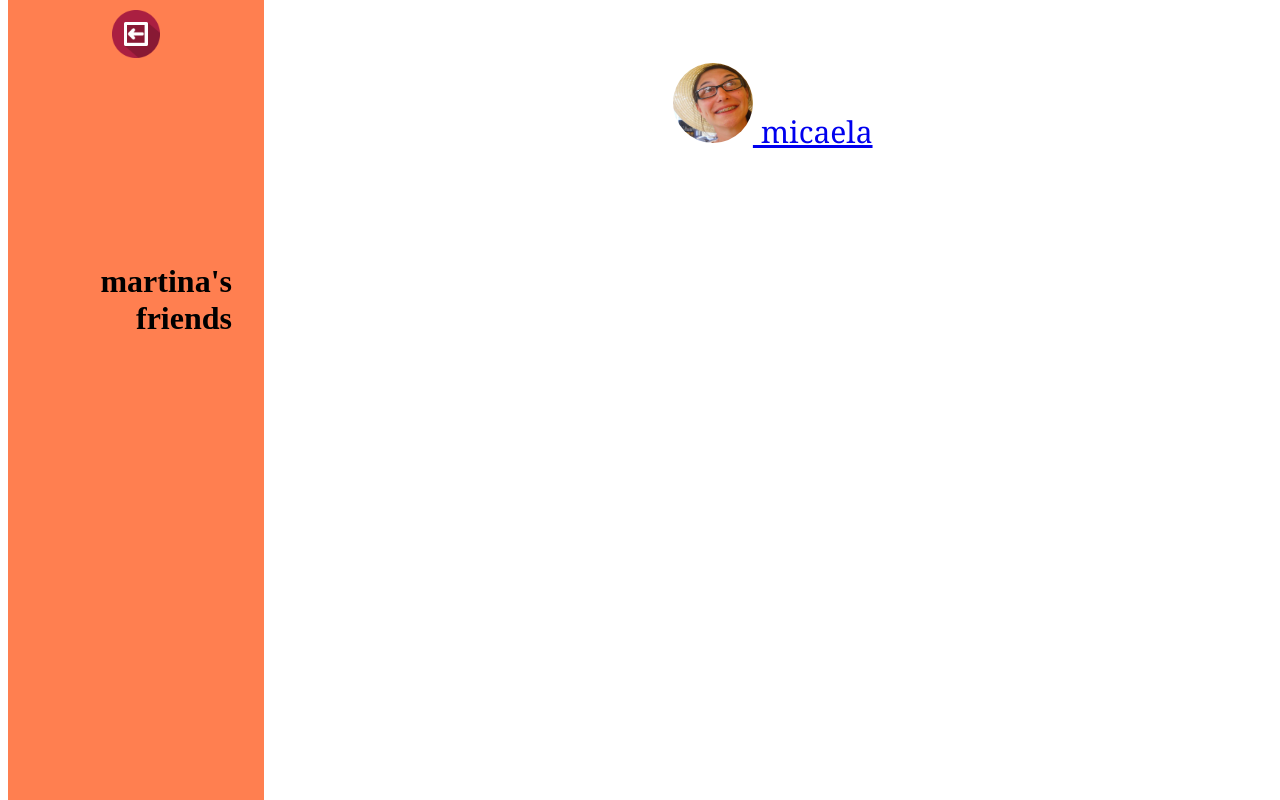
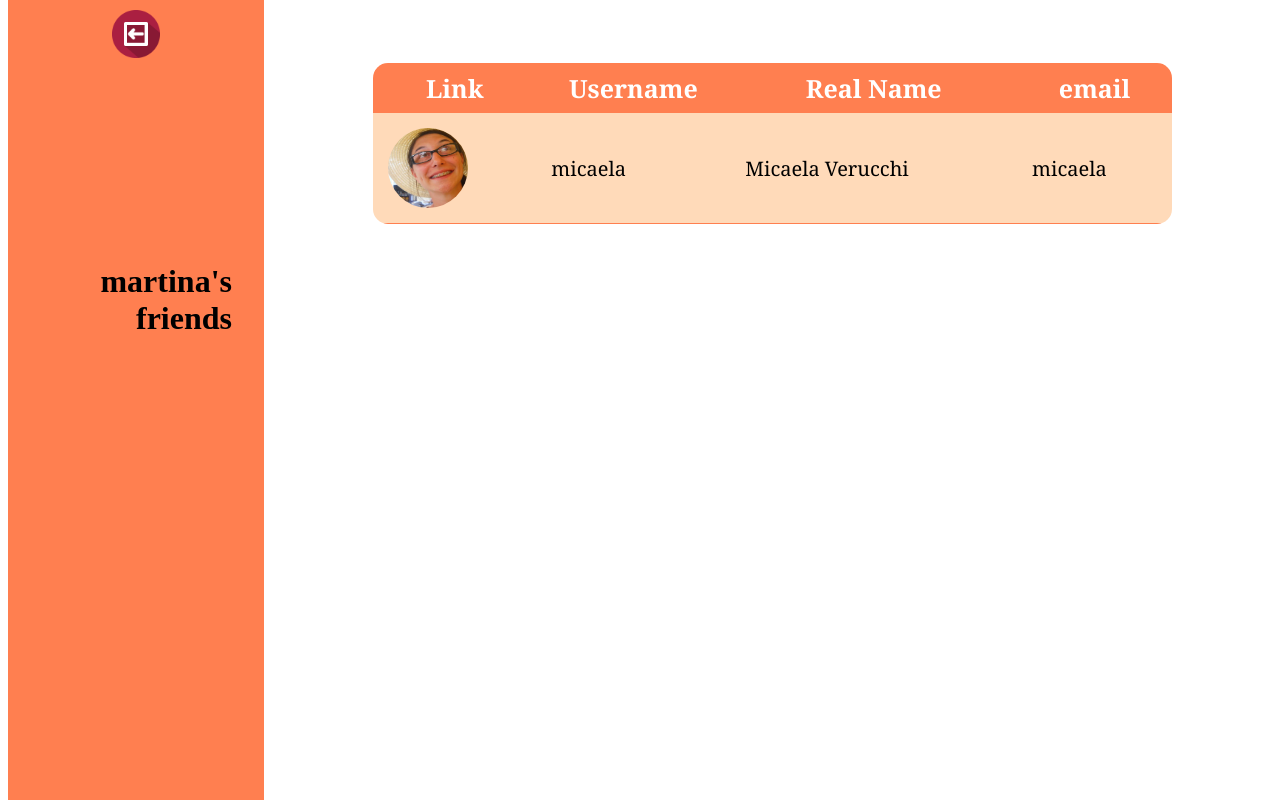
Before and after one commit to samzek/social_circle, a Django app: page /socialcircle/profile/4/friends/ in a window 1280 px wide. Run offline with Django 3.2, Linux system fonts and the light colour scheme; data comes from the database, SQL or seed files in the repository; parts of the project's set-up code (start-up, migrations or seed data) failed here and were passed over.

Commit message:
I post si chiudono quando fai il submit Sistemata grafica e logica friends

```diff
--- /dev/null
+++ b/SN/socialcircle/static/socialcircle/table.css
@@ -0,0 +1,31 @@
+table {
+    border-collapse: collapse;
+    width: 80%;
+    margin-left: 10%;
+    font-family: georgia;
+    border-radius: 25px;
+
+}
+
+th {
+    height: 50px;
+    text-align: center;
+    background-color: coral;
+    color: white;
+    font-size: 25px;
+}
+
+td {
+    height: 50px;
+    background-color: peachpuff;
+    padding: 15px;
+    font-size: 20px;
+    border-bottom: 1pt solid coral;
+}
+
+.rounded {
+  border-radius: 15px;
+  -moz-border-radius: 15px
+  -webkit-border-radius: 15px;
+  overflow: hidden; /*notice*/
+}
--- a/SN/socialcircle/templates/socialcircle/dashboard.html
+++ b/SN/socialcircle/templates/socialcircle/dashboard.html
@@ -174,7 +174,7 @@
             <p><label class="name_style"> Insert a post </label></p>
             <br><br><br><br>
 
-            <form method="POST">
+            <form  action="{% url 'socialcircle:dash' scuser_id=user.pk %}" method="POST">
                 {% csrf_token %}
                 <textarea name="text_post" value="" style="width: 80%;height: 100px"></textarea>
 
@@ -194,7 +194,7 @@
             <p><label class="name_style"> Insert a post </label></p>
             <br><br><br><br>
 
-            <form method="POST" enctype="multipart/form-data">
+            <form method="POST" action="{% url 'socialcircle:dash' scuser_id=user.pk %}" enctype="multipart/form-data">
                 {% csrf_token %}
                 {{ form.file.errors }}
                     {{ form.file }}
@@ -215,7 +215,7 @@
             <p><label class="name_style"> Insert a post </label></p>
             <br><br><br><br>
 
-            <form method="POST" enctype="multipart/form-data">
+            <form method="POST" action="{% url 'socialcircle:dash' scuser_id=user.pk %}"    enctype="multipart/form-data">
                 {% csrf_token %}
                 {{ form.file.errors }}
                     {{ form.file }}
--- a/SN/socialcircle/templates/socialcircle/friends.html
+++ b/SN/socialcircle/templates/socialcircle/friends.html
@@ -1,6 +1,7 @@
 {% load staticfiles %}
 <link rel="stylesheet" type="text/css" href="{% static 'socialcircle/style.css' %}" />
-<link rel="stylesheet" type="text/css" href="{% static 'socialcircle/Posts.css' %}" />
+<link rel="stylesheet" type="text/css" href="{% static 'socialcircle/table.css' %}" />
+
 
 
 <body>
@@ -18,31 +19,34 @@
     </div>
     <div class="content" style="margin-top: 5%">
 
-        {% for friend in scuser.user.all %}
-            {% if scuser != curr_user %}
-                {%if friend != scuser%}
-                    <p style="text-align: center; font-family: georgia;font-size: 30px">
-                        <a href="/socialcircle/profile/{{ friend.id }}/"  >
-                            <img src="/static/{{ friend.profile_image.url }}" style="width: 80px;height: 80px;border-radius: 50%;">
-                            {{ friend }}
-                        </a>
+        <table class="rounded" >
+        <tr>
+            <th>Link</th>
+            <th>Username</th>
+            <th>Real Name</th>
+            <th>email</th>
+        </tr>
+        {% for friend in friends %}
+            <tr>
+                <td>
+                    <a href="/socialcircle/profile/{{ friend.id }}/"  >
+                        <img src="/static/{{ friend.profile_image.url }}" style="width: 80px;height: 80px;border-radius: 50%;">
+                    </a>
+                </td>
+                <td>
+                    {{ friend }}
+                </td>
+                <td>
+                    {{ friend.first_name }} {{ friend.last_name }}
+                </td>
+                <td>
+                    {{ friend.email }}
+                </td>
 
-                    </p>
-                {% endif %}
-            {% elif scuser == curr_user %}
+            </tr>
 
-                {% if friend != curr_user %}
-                        <p style="text-align: center; font-family: georgia;font-size: 30px">
-                            <a href="/socialcircle/profile/{{ friend.id }}/"  >
-                                <img src="/static/{{ friend.profile_image.url }}" style="width: 80px;height: 80px;border-radius: 50%;">
-                                {{ friend }}
-                            </a>
-
-                        </p>
-
-                {% endif %}
-            {% endif %}
         {% endfor %}
+        </table>
 
     </div>
 
--- a/SN/socialcircle/templates/socialcircle/profile.html
+++ b/SN/socialcircle/templates/socialcircle/profile.html
@@ -15,8 +15,10 @@
 
 
     <div style="text-align:right;margin-right:5%;margin-top: 40%" >
-        <h2>Biography</h2>
-        <p>{{ scuser.user_bio }}</p>
+        {% if scuser.user_bio != "" %}
+            <h2>Biography</h2>
+            <p>{{ scuser.user_bio }}</p>
+        {% endif %}
 
         <h3>Friends</h3>
         <form  method="POST">
--- a/SN/socialcircle/views.py
+++ b/SN/socialcircle/views.py
@@ -142,7 +142,7 @@ def dash(request,scuser_id):
             second = user_name.split(' ')[1]
             for i in SCUser.objects.filter(first_name=first,last_name=second)[:]:
                 unknow_user_list.append(i)
-            return HttpResponseRedirect('')
+            return HttpResponseRedirect('/socialcircle/dash/%s/#' %request.user.id)
         elif "submit_photo" in request.POST:
             u = SCUser.objects.get(pk=request.user.id)
             form = insertFile(request.POST, request.FILES)
@@ -165,7 +165,8 @@ def dash(request,scuser_id):
                 return HttpResponseRedirect('')
 
     form = insertFile()
-    return render(request,'socialcircle/dashboard.html',{'scuser':user,'post':post,'post_liked' : post_liked,'unknow':unknow_user_list, 'form':form})
+    data = {'scuser':user,'post':post,'post_liked' : post_liked,'unknow':unknow_user_list, 'form':form}
+    return render(request,'socialcircle/dashboard.html', data)
 
 
 
@@ -295,7 +296,8 @@ def likes(request,scuser_id):
 
 def friends(request,scuser_id):
     user = get_object_or_404(SCUser,pk=scuser_id)
+    fr = SCUser.objects.filter(user=scuser_id).exclude(pk=scuser_id)[:]
     curr_user = request.user
     if "back" in request.POST:
         return HttpResponseRedirect('/socialcircle/profile/%s' %scuser_id,{'scuser':user} )
-    return render(request,'socialcircle/friends.html', {'scuser':user, 'curr_user':curr_user})
+    return render(request,'socialcircle/friends.html', {'scuser':user, 'friends':fr})
```
